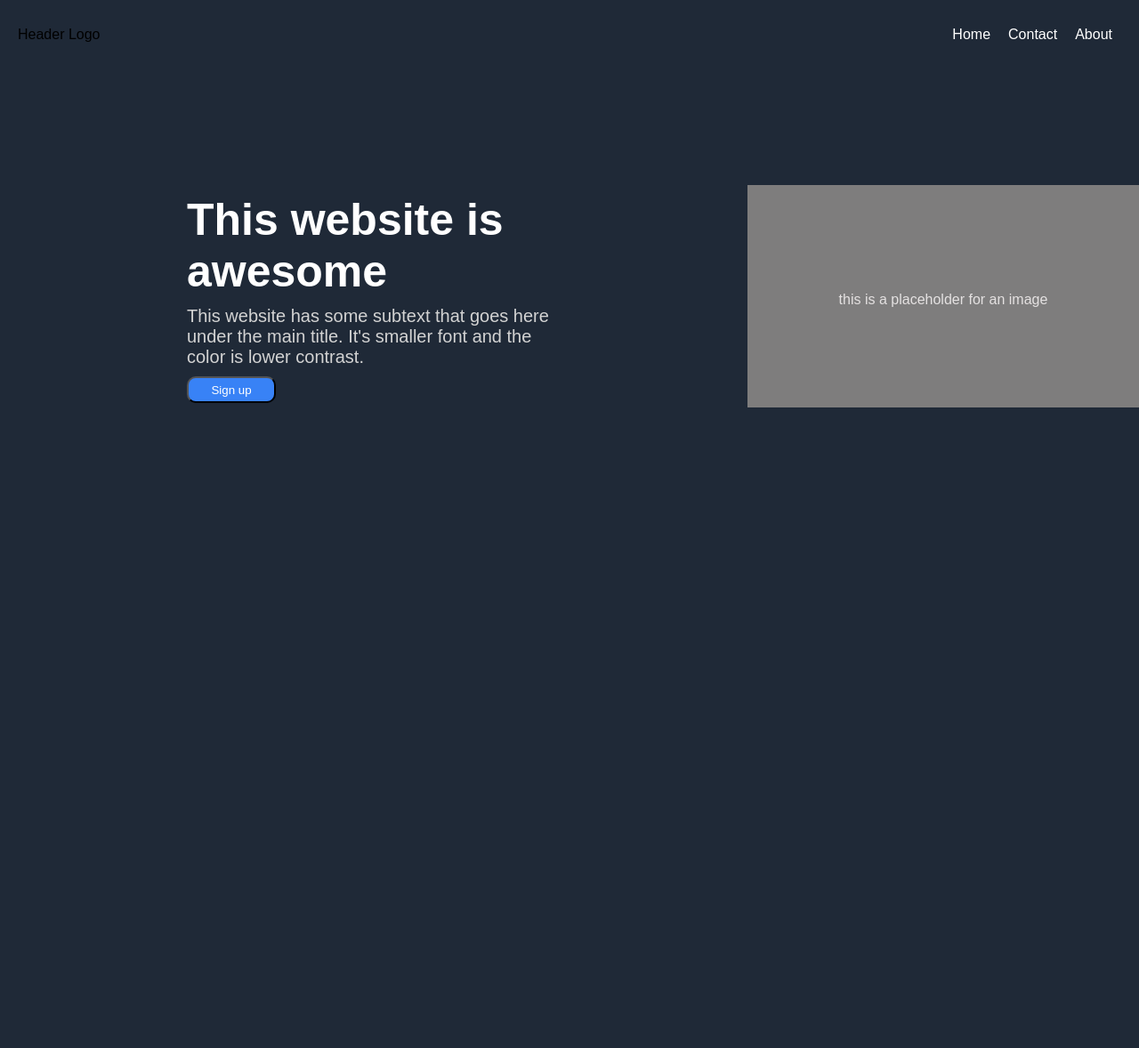
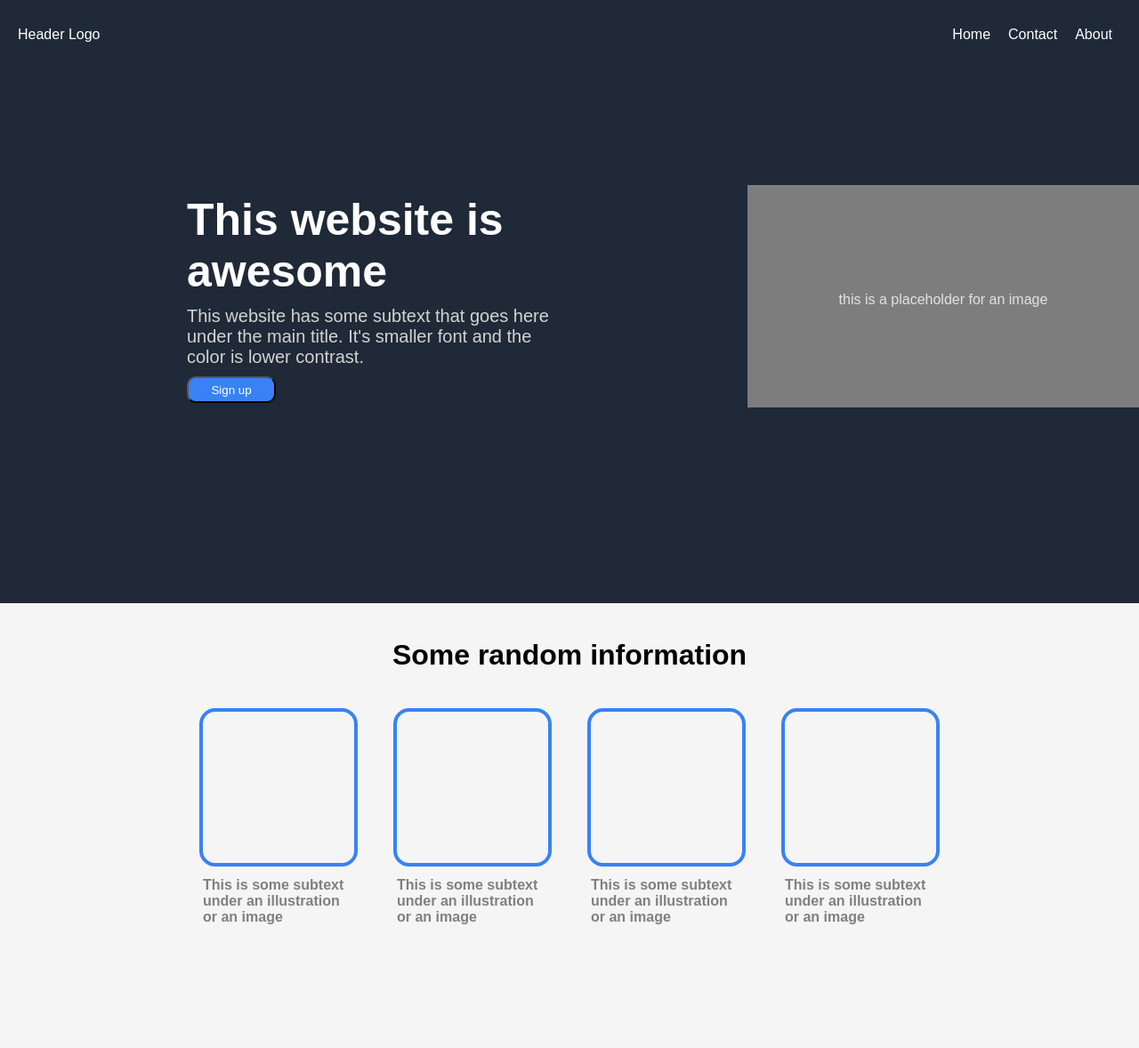
Before and after one commit to azeemraisdeen/Project-Landing-Page, a plain HTML site: page index.html in a window 1280 px wide. Shown: the whole page at 89% size. Before the commit the page ends 800 px from the top, so only its background shows below. Drawn offline with Linux system fonts and the light colour scheme.

Commit message:
Completed Container 2 (Information section)

```diff
--- a/index.html
+++ b/index.html
@@ -28,6 +28,16 @@
         </div>
     </div>
 
+    <div class="container2">
+        <h1>Some random information</h1>
+        <div class="image-box">
+            <div class="box"><div class="sub-box"></div><p>This is some subtext under an illustration or an image</p></div>
+            <div class="box"><div class="sub-box"></div><p>This is some subtext under an illustration or an image</p></div>
+            <div class="box"><div class="sub-box"></div><p>This is some subtext under an illustration or an image</p></div>
+            <div class="box"><div class="sub-box"></div><p>This is some subtext under an illustration or an image</p></div>
+        </div>
+    </div>
+
 
 </body>
 </html>
--- a/styles.css
+++ b/styles.css
@@ -26,6 +26,7 @@
 
 .logo{
     padding-left: 20px;
+    color:white;
 }
 
 body{
@@ -95,8 +96,38 @@ body{
 
 .container2{
     background-color:whitesmoke;
+    height: 500px;
+    width: 100%;
+    margin-top: 50px;
 }
 
-h1{
+h1 {
     text-align: center;
+    padding-top: 40px;
+    padding-bottom: 20px;
 }
+
+
+.image-box{
+    display: flex;
+    justify-content: center;
+    gap: 40px;
+}
+
+.box{
+    height: 170px;
+    width: 170px;
+    border-radius: 10%;
+    border: 4px solid #3882F6;
+
+}
+
+.box p{
+    color: gray;
+    font-weight: bold;
+}
+
+.sub-box{
+    height: 170px;
+    width: 170px;
+}
```
